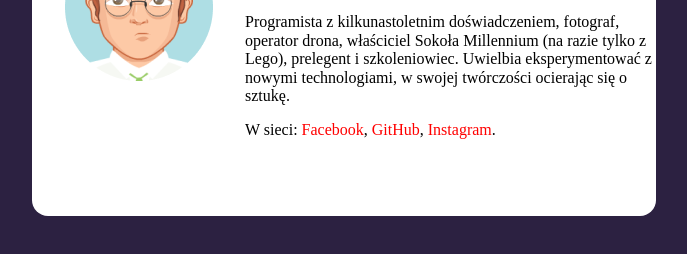
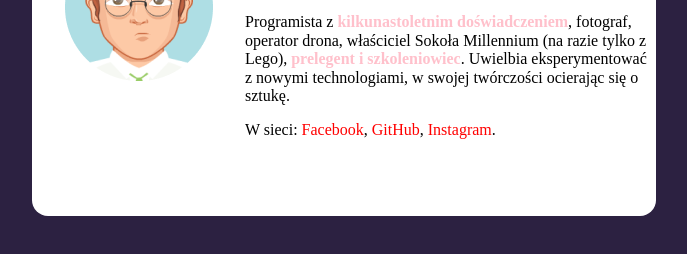
Before and after one commit to mardowiak/business-card2, a plain HTML site: page index.html in a window 1280 px wide. Shown: the part 344-598 px from the top of the page, without its empty margins (296-983 px from the left). Drawn offline with Linux system fonts and the light colour scheme.

Commit message:
Commit from yesterday xD

```diff
--- a/index.html
+++ b/index.html
@@ -17,10 +17,10 @@
           <h1 class="header header__h1">Imię nazwisko</h1>
           <h2 class="header header__h2">frontend developer</h2>
           <p>
-            Programista z kilkunastoletnim doświadczeniem, fotograf, operator
-            drona, właściciel Sokoła Millennium (na razie tylko z Lego),
-            prelegent i szkoleniowiec. Uwielbia eksperymentować z nowymi
-            technologiami, w swojej twórczości ocierając się o sztukę.
+            Programista z <b>kilkunastoletnim doświadczeniem</b>, fotograf,
+            operator drona, właściciel Sokoła Millennium (na razie tylko z
+            Lego), <b>prelegent i szkoleniowiec</b>. Uwielbia eksperymentować z
+            nowymi technologiami, w swojej twórczości ocierając się o sztukę.
           </p>
           <p>
             W sieci: <a class="link" href="">Facebook</a>,
--- a/style.css
+++ b/style.css
@@ -54,3 +54,6 @@ padding-top:37px;
 color:red;
 text-decoration:none;
 }
+b{
+  color:pink;
+}
```
